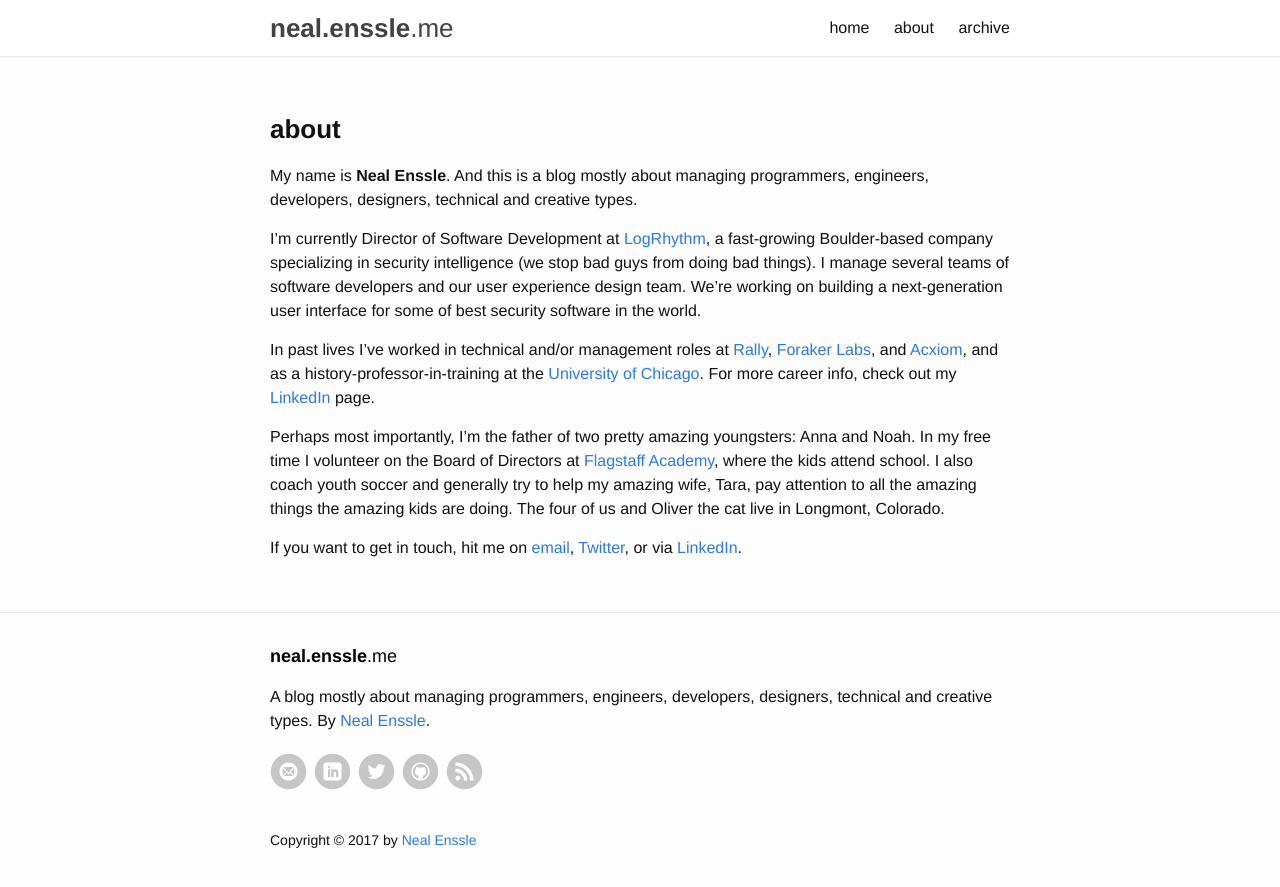
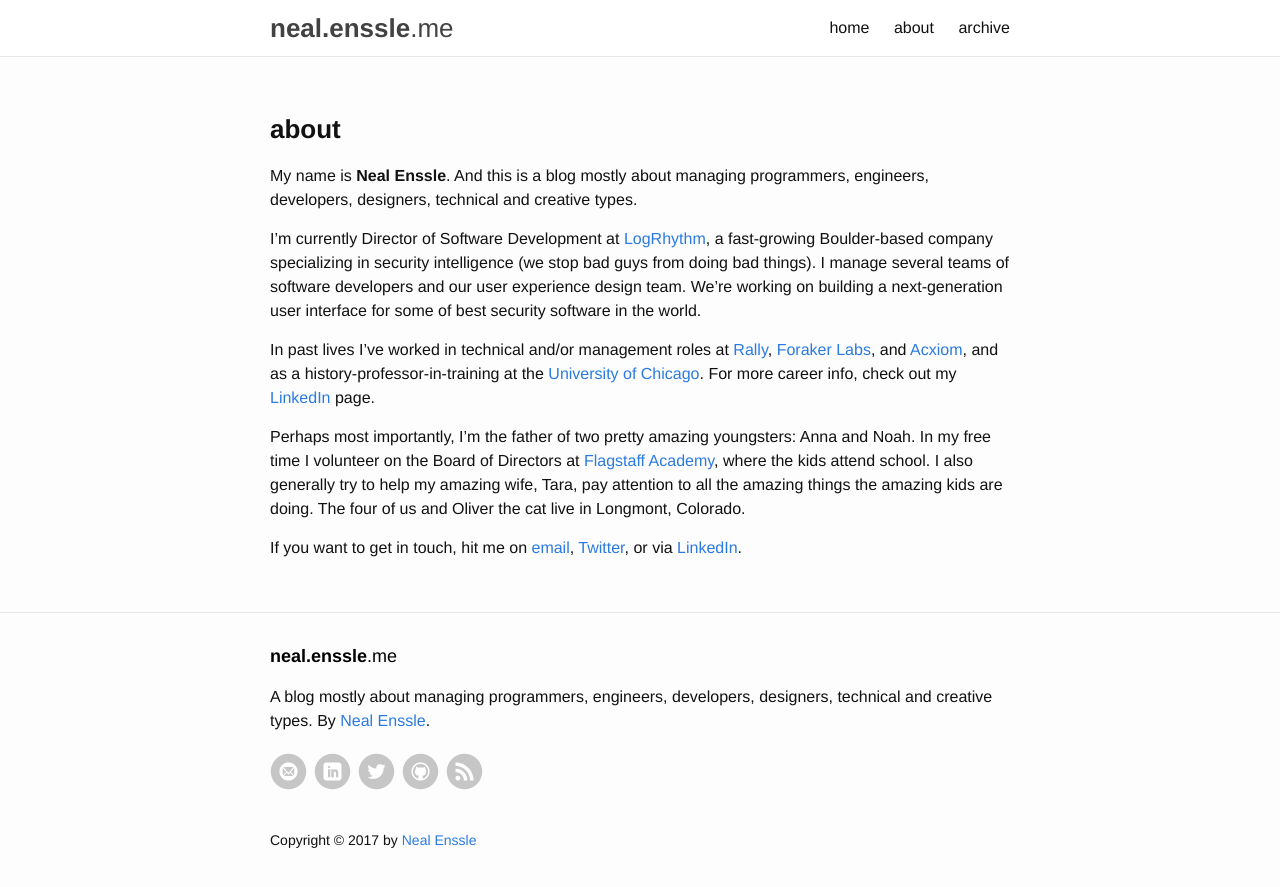
Before and after one commit to nealenssle/nealenssle.github.io, a Jekyll site: the page built from pages/about.md, in a window 1280 px wide and 936 px high. Shown: the top 887 px of the window. Built offline with Jekyll 4.4.1, drawn with Linux system fonts in a browser that asks for light colours.

Commit message:
Updating About page.

```diff
--- a/pages/about.md
+++ b/pages/about.md
@@ -10,6 +10,6 @@ I'm currently Director of Software Development at [LogRhythm](http://www.logrhyt
 
 In past lives I've worked in technical and/or management roles at [Rally](http://rally.com), [Foraker Labs](http://www.foraker.com), and [Acxiom](http://acxiom.com), and as a history-professor-in-training at the [University of Chicago](http://uchicago.edu). For more career info, check out my [LinkedIn](https://www.linkedin.com/in/nealenssle) page.
 
-Perhaps most importantly, I'm the father of two pretty amazing youngsters: Anna and Noah. In my free time I volunteer on the Board of Directors at [Flagstaff Academy](http://flagstaffacademy.org), where the kids attend school. I also coach youth soccer and generally try to help my amazing wife, Tara, pay attention to all the amazing things the amazing kids are doing. The four of us and Oliver the cat live in Longmont, Colorado.
+Perhaps most importantly, I'm the father of two pretty amazing youngsters: Anna and Noah. In my free time I volunteer on the Board of Directors at [Flagstaff Academy](http://flagstaffacademy.org), where the kids attend school. I also generally try to help my amazing wife, Tara, pay attention to all the amazing things the amazing kids are doing. The four of us and Oliver the cat live in Longmont, Colorado.
 
 If you want to get in touch, hit me on [email](mail&#116;&#111;&#58;%&#54;5&#110;ssl&#101;+&#37;77eb&#64;&#103;%6Dail&#46;c%&#54;Fm), [Twitter](http://twitter.com/nealenssle), or via [LinkedIn](https://www.linkedin.com/in/nealenssle).
```
